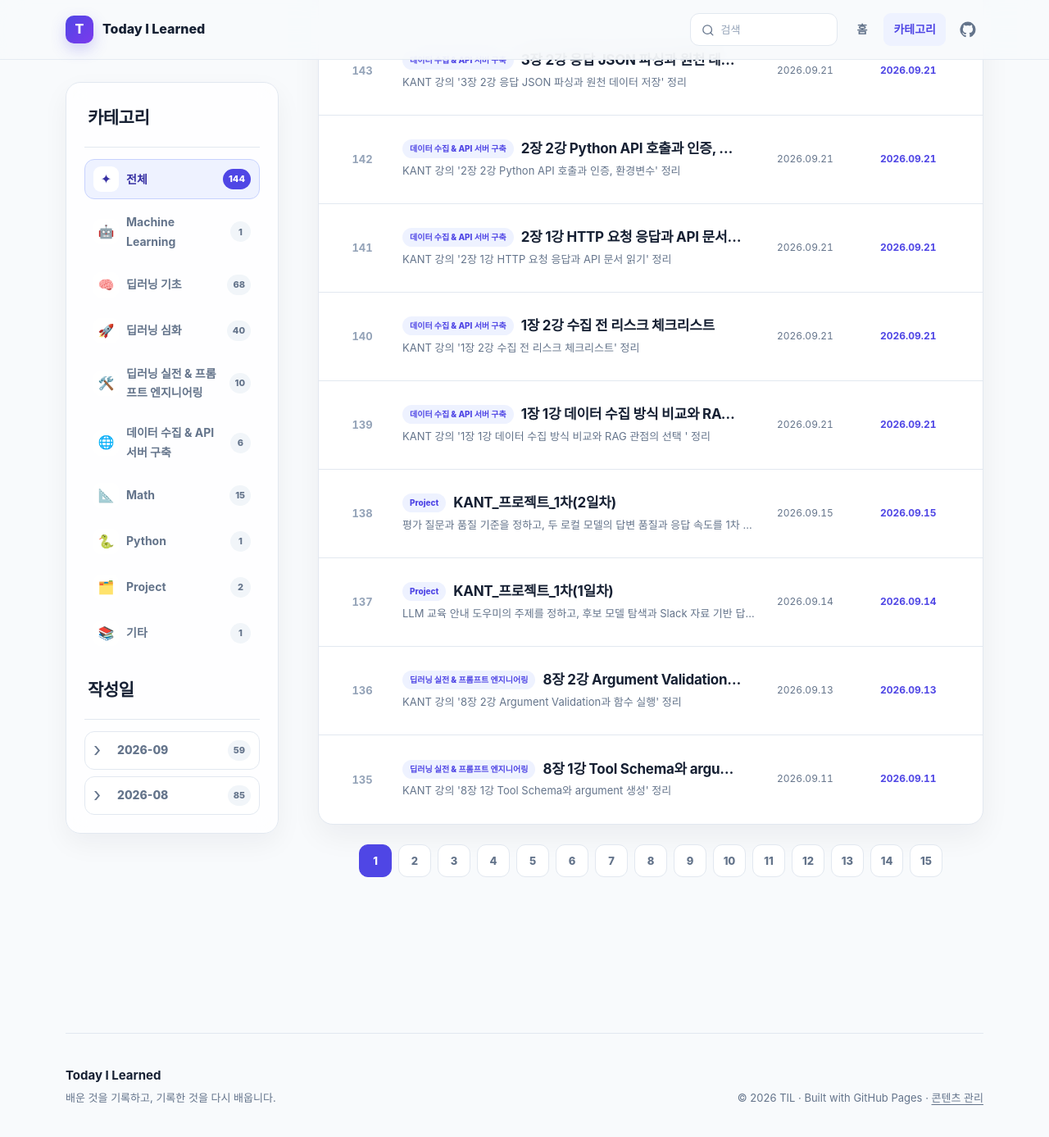
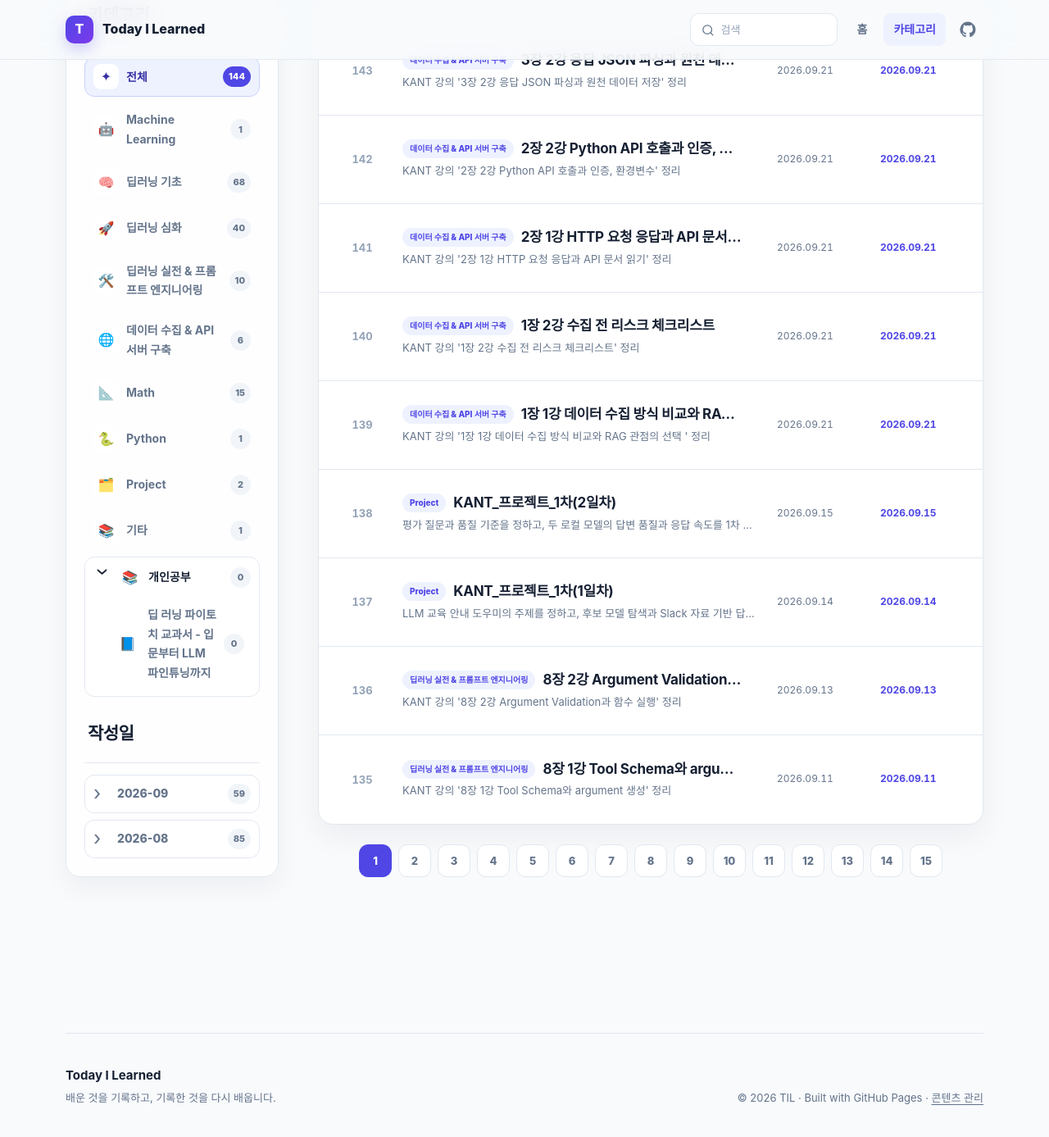
Before and after one commit to yshzjq/TIL, a Jekyll site: the page built from categories.md, in a window 1280 px wide and 1400 px high, scrolled down 747 px. Shown: the top 1387 px of the window at 82% size. Built offline with Jekyll 4.4.1, drawn with Linux system fonts in a browser that asks for light colours.

Commit message:
추가 : '개인공부' 사이드 바와 개인공부 목록 추가

```diff
--- a/_config.yml
+++ b/_config.yml
@@ -69,6 +69,12 @@ defaults:
       category: Project
       til: true
   - scope:
+      path: "personal-study/deep-learning-pytorch-textbook"
+    values:
+      layout: post
+      category: "딥 러닝 파이토치 교과서 - 입문부터 LLM 파인튜닝까지"
+      til: true
+  - scope:
       path: "other"
     values:
       layout: post
--- a/_data/categories.yml
+++ b/_data/categories.yml
@@ -38,6 +38,12 @@
   icon: "🗂️"
   description: 프로젝트 진행 과정과 구현 기록
 
+- name: "딥 러닝 파이토치 교과서 - 입문부터 LLM 파인튜닝까지"
+  slug: deep-learning-pytorch-textbook
+  icon: "📘"
+  group: 개인공부
+  description: 딥 러닝 파이토치 교과서 학습 기록
+
 - name: 기타
   slug: other
   icon: "📚"
--- a/assets/css/style.scss
+++ b/assets/css/style.scss
@@ -458,6 +458,14 @@ a { color: inherit; text-decoration: none; }
 .category-date-list .category-filter-name { overflow: visible; text-overflow: clip; }
 .category-filter-count { display: grid; min-width: 25px; height: 25px; padding: 0 7px; place-items: center; border-radius: 999px; color: var(--muted); background: var(--surface-soft); font-size: 11px; font-weight: 800; }
 .category-filter-button.active .category-filter-count { color: #fff; background: var(--primary); }
+.category-topic-group { overflow: hidden; border: 1px solid var(--line); border-radius: 12px; background: rgba(255, 255, 255, .55); }
+.category-topic-summary { display: grid; min-height: 49px; padding: 7px 10px; grid-template-columns: 22px 31px minmax(0, 1fr) auto; gap: 7px; align-items: center; color: var(--ink); cursor: pointer; list-style: none; }
+.category-topic-summary::-webkit-details-marker { display: none; }
+.category-topic-summary:hover { background: var(--surface-soft); }
+.category-topic-summary:focus-visible { outline: 3px solid rgba(79, 70, 229, .2); outline-offset: -3px; }
+.category-topic-group[open] .category-topic-summary .category-month-chevron { transform: rotate(90deg); }
+.category-topic-list { display: grid; padding: 0 7px 7px 25px; gap: 7px; }
+.category-topic-list .category-filter-button { background: var(--surface); }
 
 .category-results { min-width: 0; }
 .category-results-heading { display: flex; min-height: 95px; margin-bottom: 22px; align-items: end; justify-content: space-between; gap: 24px; }
--- a/categories.md
+++ b/categories.md
@@ -27,13 +27,42 @@ description: 분야별로 정리한 모든 TIL 기록입니다.
       </button>
 
       {% for item in site.data.categories %}
-        {% assign category_posts = til_pages | where: "category", item.name %}
-        <button class="category-filter-button" type="button" data-category-filter="{{ item.slug }}" data-category-label="{{ item.name | escape }}" data-category-description="{{ item.description | escape }}" aria-controls="category-posts" aria-pressed="false">
-          <span class="category-filter-icon" aria-hidden="true">{{ item.icon }}</span>
-          <span class="category-filter-name">{{ item.name }}</span>
-          <span class="category-filter-count">{{ category_posts | size }}</span>
-        </button>
+        {% unless item.group %}
+          {% assign category_posts = til_pages | where: "category", item.name %}
+          <button class="category-filter-button" type="button" data-category-filter="{{ item.slug }}" data-category-label="{{ item.name | escape }}" data-category-description="{{ item.description | escape }}" aria-controls="category-posts" aria-pressed="false">
+            <span class="category-filter-icon" aria-hidden="true">{{ item.icon }}</span>
+            <span class="category-filter-name">{{ item.name }}</span>
+            <span class="category-filter-count">{{ category_posts | size }}</span>
+          </button>
+        {% endunless %}
       {% endfor %}
+
+      {% assign personal_study_items = site.data.categories | where: "group", "개인공부" %}
+      {% if personal_study_items.size > 0 %}
+        {% assign personal_study_count = 0 %}
+        {% for item in personal_study_items %}
+          {% assign item_posts = til_pages | where: "category", item.name %}
+          {% assign personal_study_count = personal_study_count | plus: item_posts.size %}
+        {% endfor %}
+        <details class="category-topic-group" open>
+          <summary class="category-topic-summary">
+            <span class="category-month-chevron" aria-hidden="true">›</span>
+            <span class="category-filter-icon" aria-hidden="true">📚</span>
+            <span class="category-filter-name">개인공부</span>
+            <span class="category-filter-count">{{ personal_study_count }}</span>
+          </summary>
+          <div class="category-topic-list">
+            {% for item in personal_study_items %}
+              {% assign category_posts = til_pages | where: "category", item.name %}
+              <button class="category-filter-button" type="button" data-category-filter="{{ item.slug }}" data-category-label="{{ item.name | escape }}" data-category-description="{{ item.description | escape }}" aria-controls="category-posts" aria-pressed="false">
+                <span class="category-filter-icon" aria-hidden="true">{{ item.icon }}</span>
+                <span class="category-filter-name">{{ item.name }}</span>
+                <span class="category-filter-count">{{ category_posts | size }}</span>
+              </button>
+            {% endfor %}
+          </div>
+        </details>
+      {% endif %}
     </div>
 
     {% if month_groups.size > 0 %}
```
Also changed, not shown: admin/config.yml (+42 -0 lines), index.md (+26 -7 lines), README.md, 1 other file.
